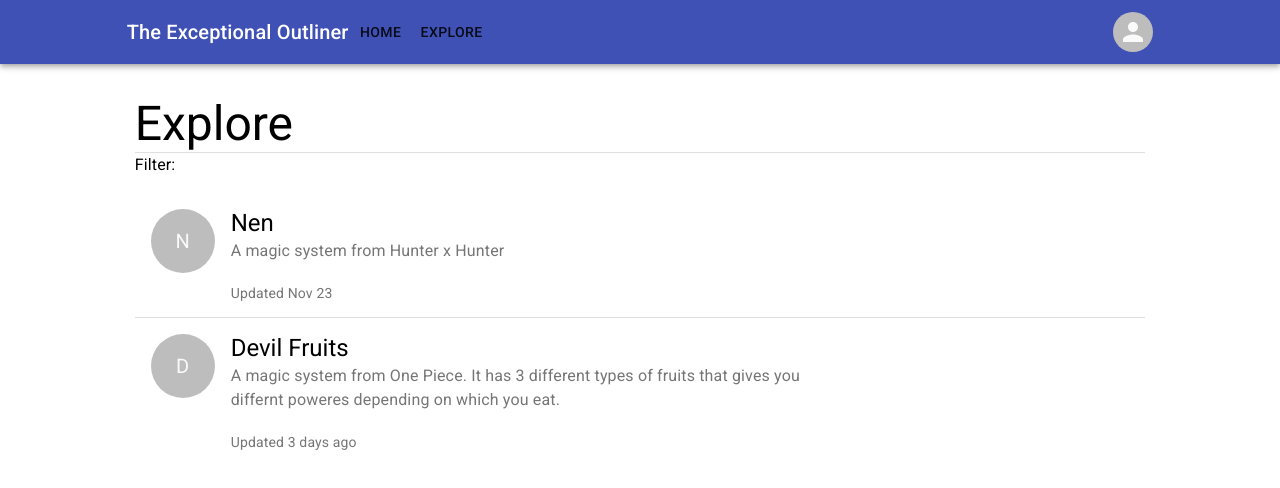
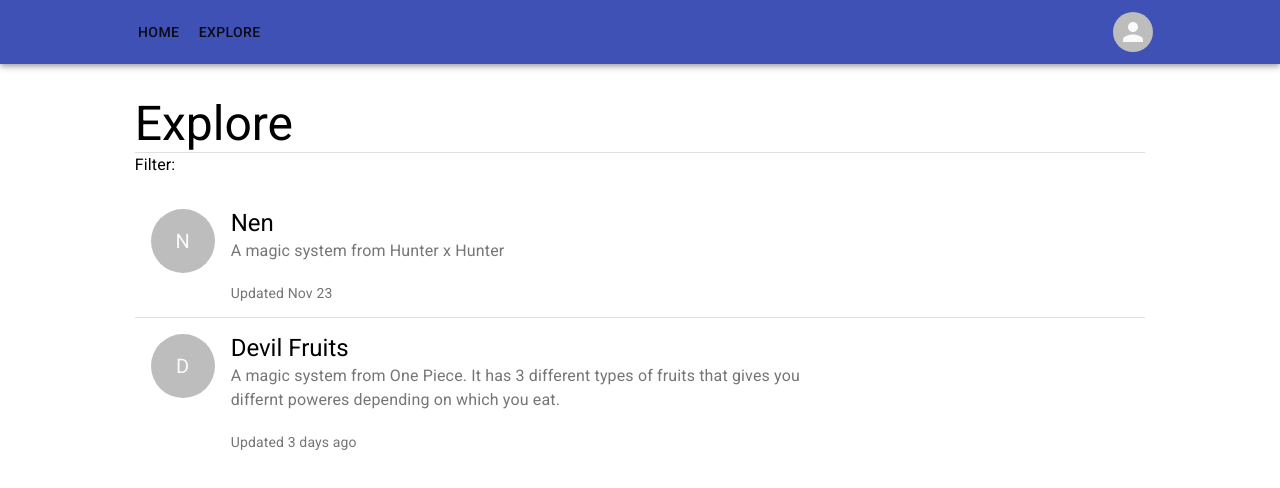
Before and after one commit to reishaleem/exceptional-character-builder, a React (Create React App) app in the folder app/: page /explore in a window 1280 px wide. Shown: the top 488 px of the page. Built offline with nearby package versions, Linux system fonts and the light colour scheme.

Commit message:
remove title from app navbar

```diff
--- a/app/src/components/organisms/AppNavbar/index.tsx
+++ b/app/src/components/organisms/AppNavbar/index.tsx
@@ -14,7 +14,6 @@ import { Menu } from "@material-ui/icons";
 import clsx from "clsx";
 import { Link } from "react-router-dom";
 
-import { NavbarTitle } from "../../atoms/NavbarTitle";
 import { UserMenu } from "../../molecules/UserMenu";
 
 interface Props {
@@ -89,11 +88,6 @@ export const AppNavbar = ({
                             </IconButton>
                         )}
 
-                        <NavbarTitle
-                            text="The Exceptional Outliner"
-                            link
-                            to="/magic-systems"
-                        />
                         <Button component={Link} to="/magic-systems">
                             Home
                         </Button>
```
